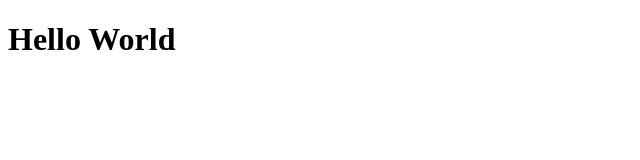
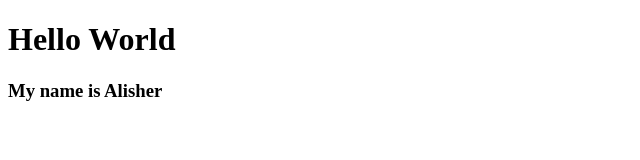
Before and after one commit to alisher-kadraliev/git-and-github-learn, a plain HTML site: page index.html in a window 1280 px wide. Shown: the whole page, without its empty margins (0-640 px from the left). Drawn offline with Linux system fonts and the light colour scheme.

Commit message:
added my name

```diff
--- a/index.html
+++ b/index.html
@@ -8,5 +8,6 @@
 </head>
 <body>
     <h1>Hello World</h1>
+    <h3>My name is Alisher</h3>
 </body>
 </html>
```
